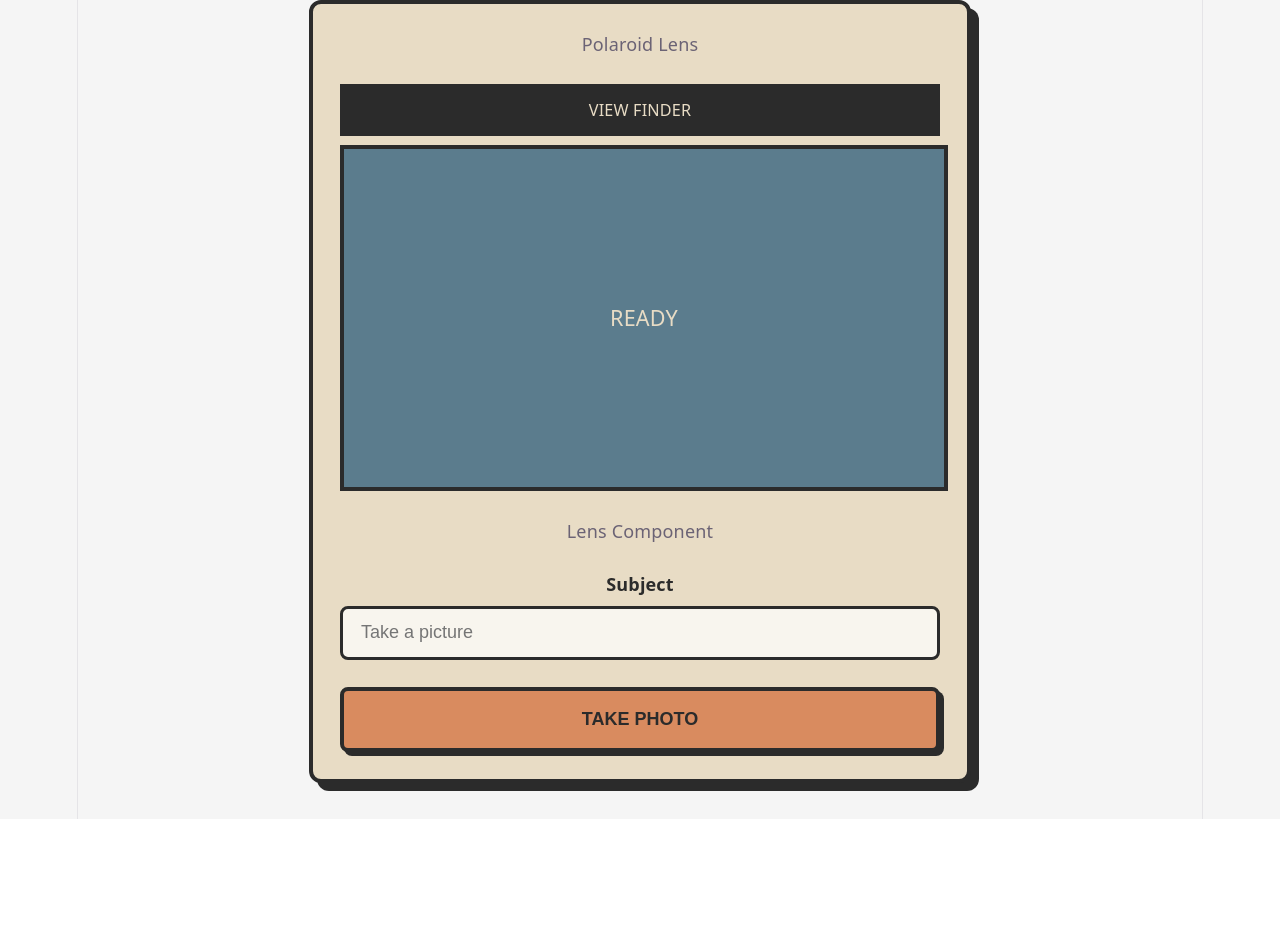
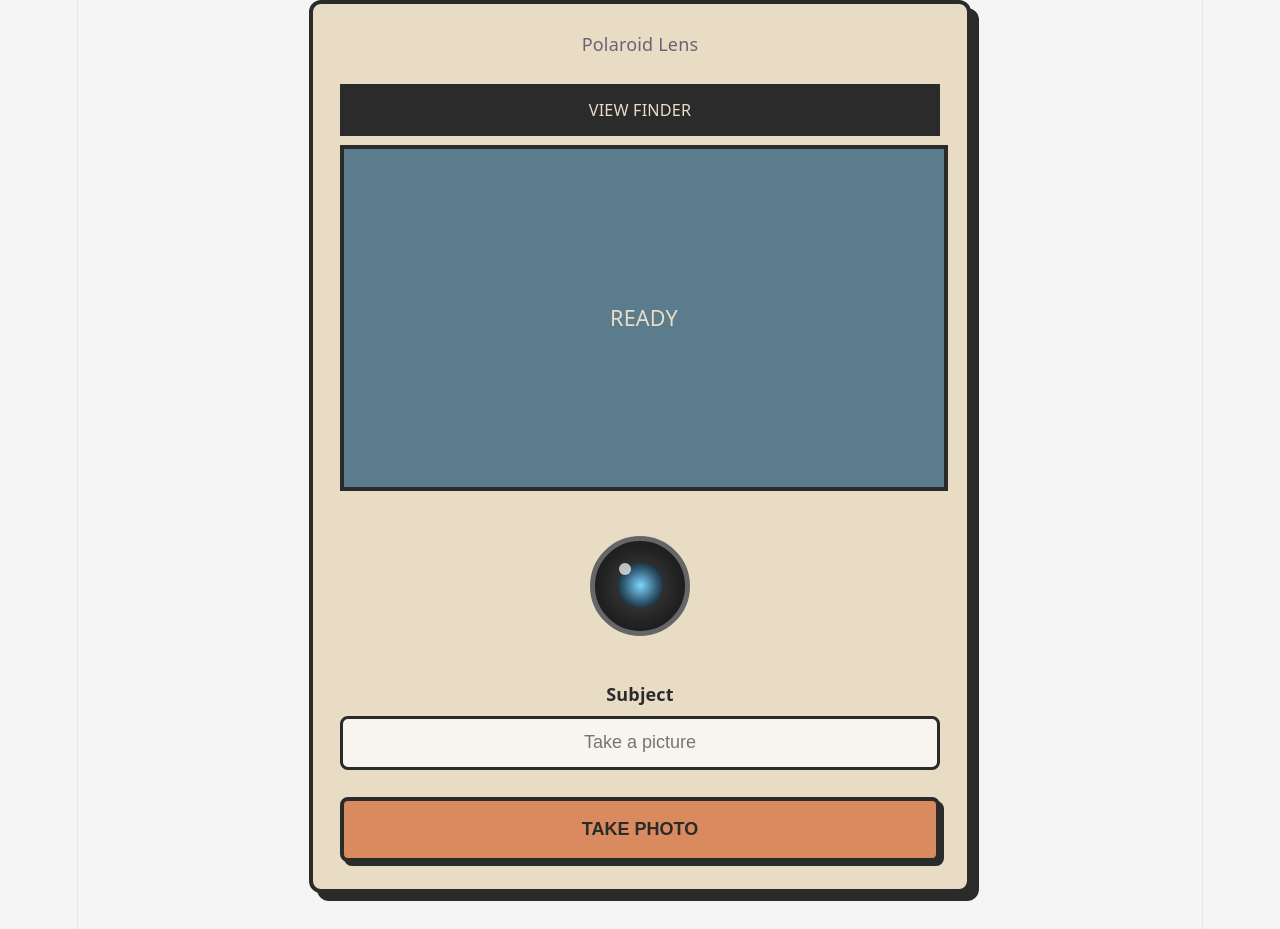
Before and after one commit to JackyL1030/Polaroid-Lens, a React (Vite) app: page / in a window 1280 px wide. Before the commit the page ends 819 px from the top, so only its background shows below. Built offline with nearby package versions, Linux system fonts and the light colour scheme.

Commit message:
made the lens for Polaroid

```diff
--- a/src/components/Lens.jsx
+++ b/src/components/Lens.jsx
@@ -1,5 +1,10 @@
-export default function Lens(){
-    return(
-        <div>Lens Component</div>
-    )
+import "../styles/Lens.css";
+
+export default function Lens() {
+  return (
+    <div className="lens">
+      <div className="lens-inner"></div>
+      <div className="lens-highlight"></div>
+    </div>
+  );
 }
--- /dev/null
+++ b/src/styles/Lens.css
@@ -0,0 +1,28 @@
+.lens {
+  width: 90px;
+  height: 90px;
+  margin: 1rem auto;
+  position: relative;
+  border-radius: 50%;
+  background: radial-gradient(circle, #444 0%, #222 60%, #111 100%);
+  border: 5px solid #666;
+  display: flex;
+  justify-content: center;
+  align-items: center;
+}
+.lens-inner {
+  width: 45px;
+  height: 45px;
+  border-radius: 50%;
+  background: radial-gradient(circle, #7fd6ff 0%, #34607a 50%, #000 100%);
+}
+
+.lens-highlight {
+  width: 12px;
+  height: 12px;
+  position: absolute;
+  top: 22px;
+  left: 24px;
+  border-radius: 50%;
+  background: rgba(255, 255, 255, 0.7);
+}
--- a/src/styles/SearchInput.css
+++ b/src/styles/SearchInput.css
@@ -21,3 +21,7 @@
 .search-input-container input:focus{
     border-color: #5b7c8d;
 }
+
+#search-input{
+    text-align:center;
+}
```
